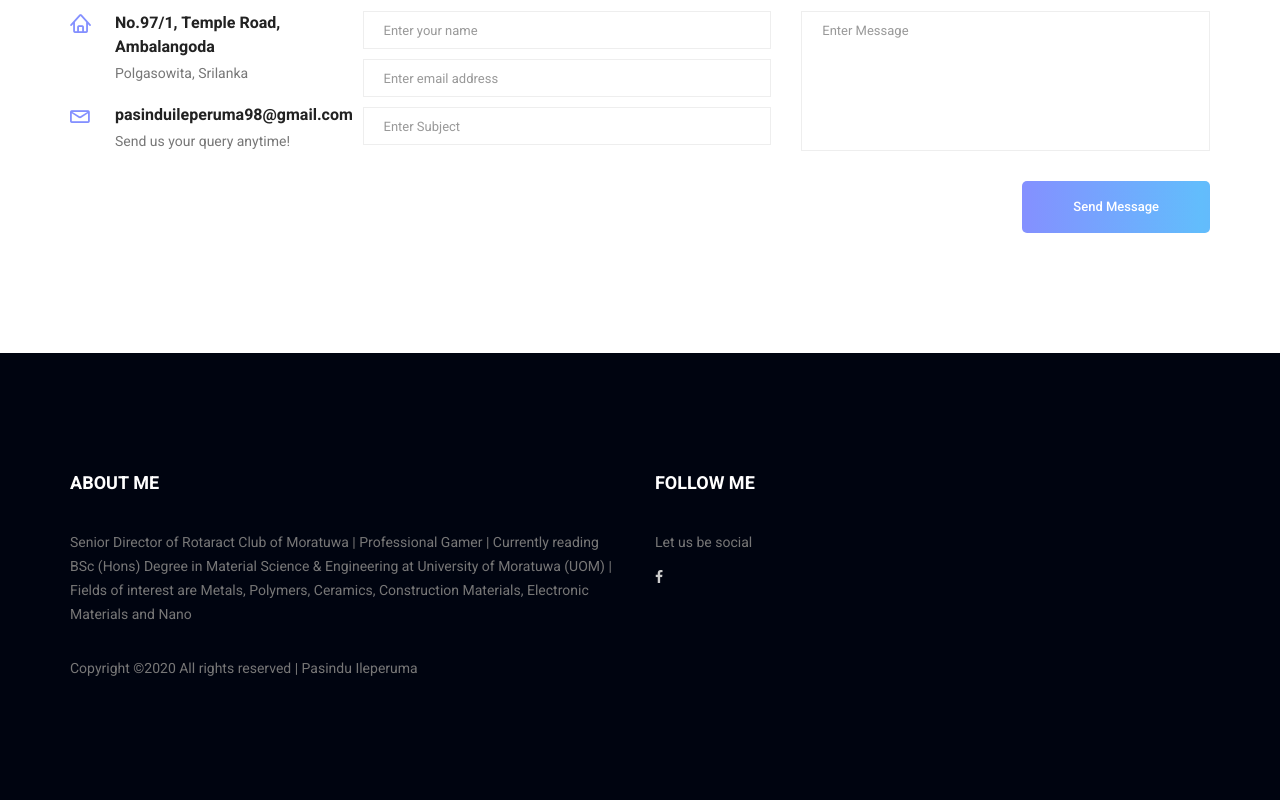
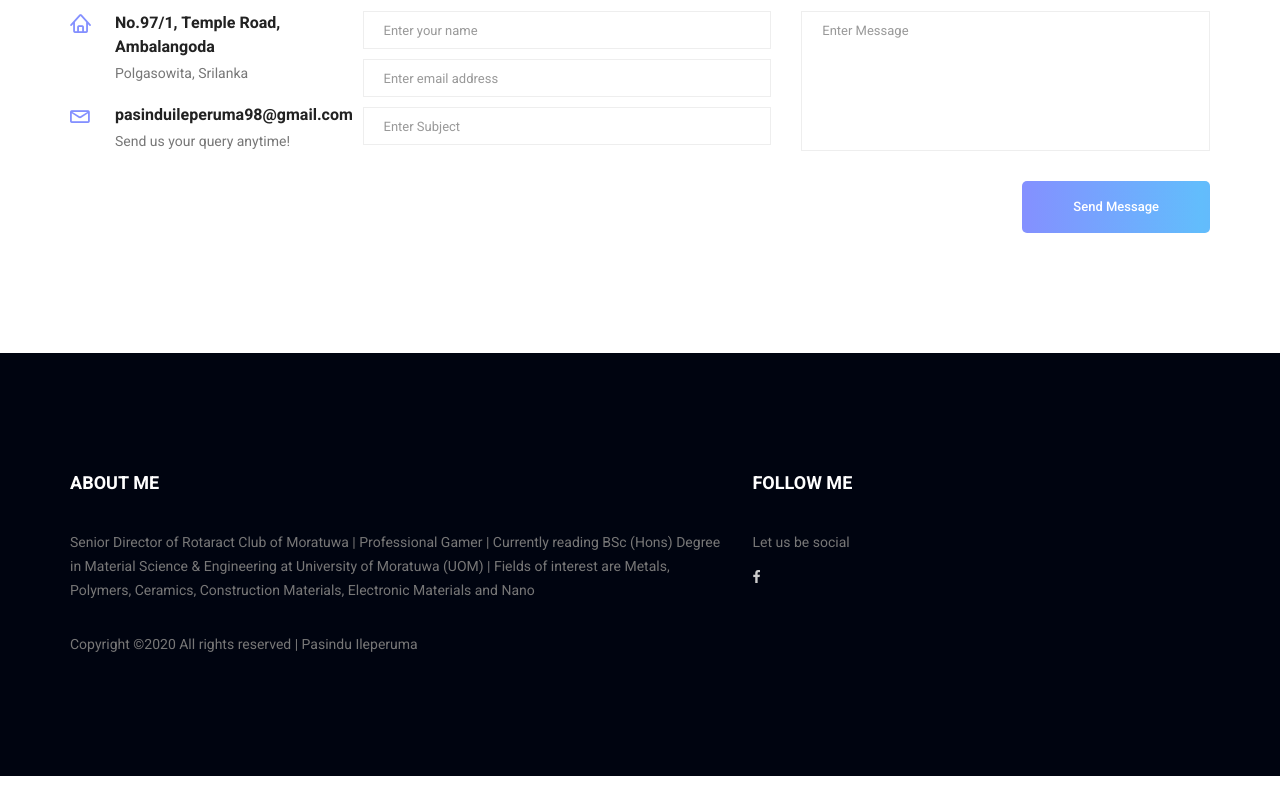
Before and after one commit to Sewvandiii/pasinduileperuma, a plain HTML site: page contact.html in a window 1280 px wide. Shown: the part 539-1339 px from the top of the page. After the commit the page ends 1315 px from the top, so only its background shows below. Drawn offline with Linux system fonts and the light colour scheme; some packages are replaced by stand-ins of ours; a script that the page names is missing.

Commit message:
Minor fix

```diff
--- a/contact.html
+++ b/contact.html
@@ -127,7 +127,7 @@
         <footer class="footer_area p_120">
         	<div class="container">
         		<div class="row footer_inner">
-        			<div class="col-lg-6 col-sm-7">
+        			<div class="col-lg-7 col-sm-8">
         				<aside class="f_widget ab_widget">
         					<div class="f_title">
         						<h3>About Me</h3>
```
Also changed, not shown: index.html (+1 -1 lines).
